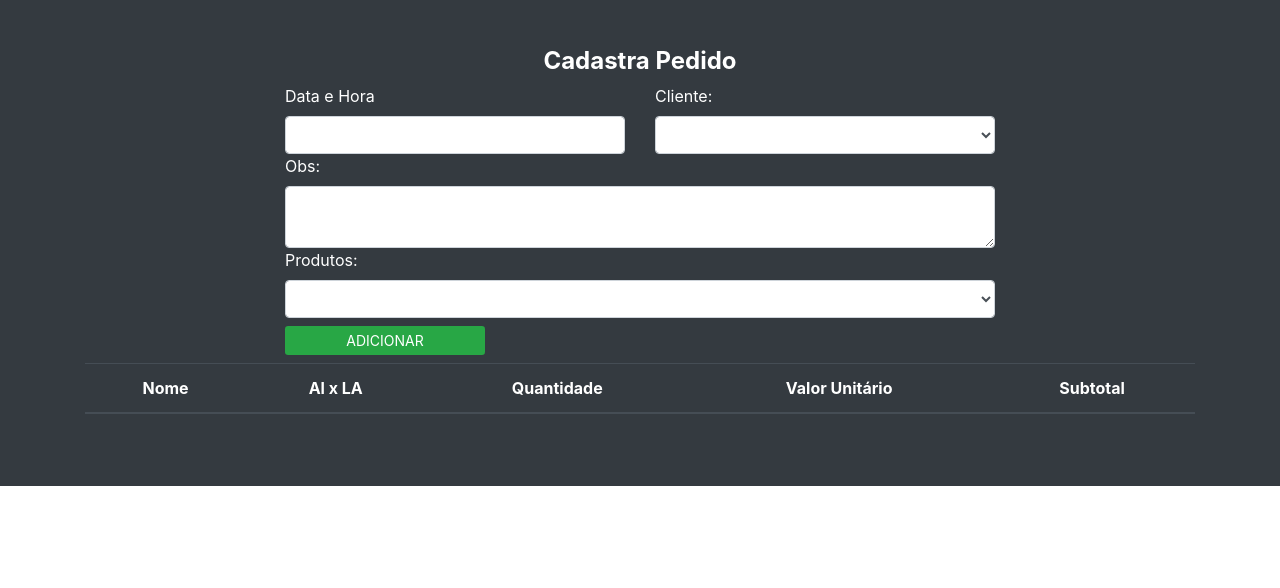
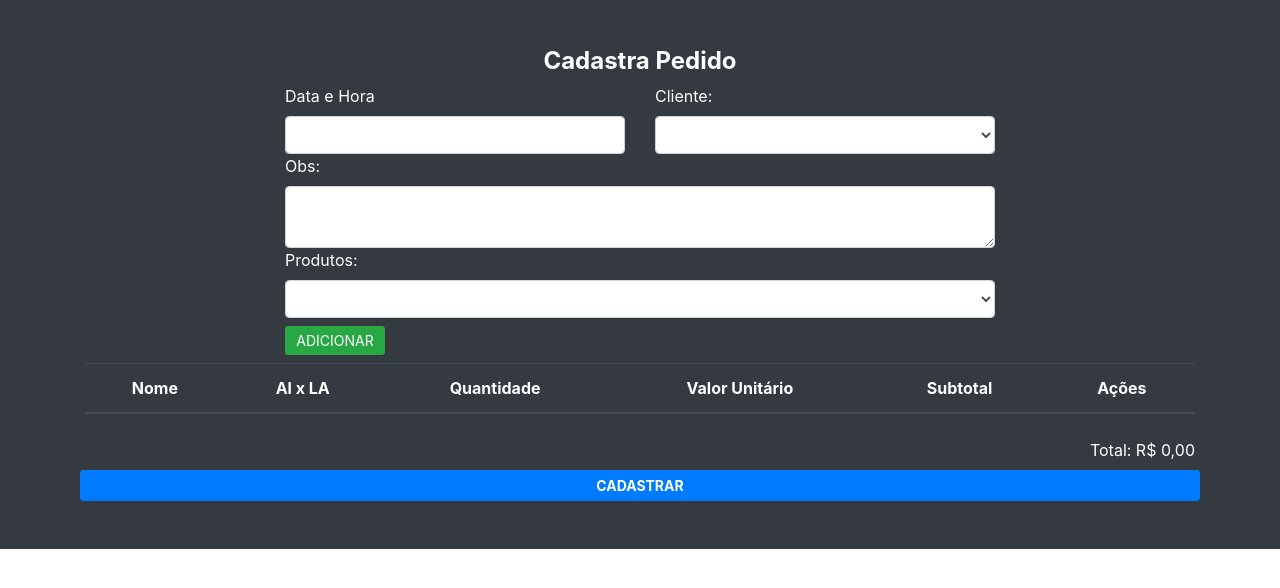
Before and after one commit to JuanFariasGit/sistema_grafica, a PHP site: page /sistema_grafica/cadastra.pedido.php in a window 1280 px wide. Shown: the part 79-667 px from the top of the page. Run offline with PHP 8.4, Linux system fonts and the light colour scheme; a user stored in the database is signed in; data comes from the database, SQL or seed files in the repository; lists and menus that the app fills with data are empty.

Commit message:
Atualização

```diff
--- a/assets/css/style.scss
+++ b/assets/css/style.scss
@@ -1,5 +1,5 @@
 .btn {
-    width: 200px;
+    width: 100px;
 }
 
 .btn:focus {
--- a/assets/js/script.js
+++ b/assets/js/script.js
@@ -2,7 +2,11 @@ function addproduto() {
     let preco = Number(document.getElementById('produtos').value.split("|")[0].split("R$")[1].split(",")[0].split(" ")[1]);
     let nome = document.getElementById("produtos").value.split("|")[1];
 
-    $("#addproduto").append("<tr class='items'><td>"+nome+"</td><td><input class='al mx-2' type='number' step='0.01' min='1' value='1' onchange='mudouvalor()'><input class='la mx-2' type='number' step='0.01' min='1' value='1' onchange='mudouvalor()'></td><td><input class='quantidade' type='number' min='1' value='1' onchange='mudouvalor()'></td><td class='valor_unitario'>R$ "+preco.toFixed(2).replace('.', ',')+"</td><td class='subtotal'>R$ "+preco.toFixed(2).replace('.', ',')+"</td></tr>");
+    if(document.getElementById("produtos").value.split("|")[2] == "m²") {
+        $("#addproduto").append("<tr id='"+nome+"' class='items'><td>"+nome+"</td><td><input class='al mx-2' type='number' name='al[]' step='0.01' min='1' value='1' onchange='mudouvalor()' style='width: 80px'><input class='la mx-2' type='number' name='la[]' step='0.01' min='1' value='1' onchange='mudouvalor()' style='width: 80px'></td><td><input class='quantidade' type='number' name='quantidade[]' min='1' value='1' onchange='mudouvalor()' style='width: 80px'></td><td class='valor_unitario'>R$ "+preco.toFixed(2).replace('.', ',')+"</td><td class='subtotal'>R$ "+preco.toFixed(2).replace('.', ',')+"</td><td><a id='"+nome+"' class='text-danger' href='javascript:void(0)' onclick='delItem(this)'>[x]</a></td></tr>");
+    } else {
+        $("#addproduto").append("<tr id='"+nome+"' class='items'><td>"+nome+"</td><td><input class='al mx-2' type='number' name='al[]' step='0.01' min='1' value='1' onchange='mudouvalor()' readonly='readonly' style='width: 80px;background-color: #EEE'><input class='la mx-2' type='number' name='la[]' step='0.01' min='1' value='1' onchange='mudouvalor()' readonly='readonly' style='width: 80px;background-color: #EEE'></td><td><input class='quantidade' type='number' name='quantidade[]' min='1' value='1' onchange='mudouvalor()' style='width: 80px'></td><td class='valor_unitario'>R$ "+preco.toFixed(2).replace('.', ',')+"</td><td class='subtotal'>R$ "+preco.toFixed(2).replace('.', ',')+"</td><td><a id='"+nome+"' class='text-danger' href='javascript:void(0)' onclick='delItem(this)'>[x]</a></td></tr>");
+    }
 
     soma = 0;
     for(i = 0; i < document.getElementsByClassName('items').length; i++) {
@@ -15,6 +19,15 @@ function mudouvalor() {
     for(i = 0; i < document.getElementsByClassName('subtotal').length; i++) {
         document.getElementsByClassName('subtotal')[i].innerHTML = "R$ " + Number(Number(document.getElementsByClassName("valor_unitario")[i].innerHTML.split("R$")[1].trim().split(",")[0])*Number(document.getElementsByClassName('quantidade')[i].value)*Number(document.getElementsByClassName('al')[i].value)*Number(document.getElementsByClassName('la')[i].value)).toFixed(2).replace('.',',');
     };
+    soma = 0;
+    for(i = 0; i < document.getElementsByClassName('items').length; i++) {
+        soma += Number(Number(document.getElementsByClassName("valor_unitario")[i].innerHTML.split("R$")[1].trim().split(",")[0])*Number(document.getElementsByClassName('quantidade')[i].value)*Number(document.getElementsByClassName('al')[i].value)*Number(document.getElementsByClassName('la')[i].value));
+      };
+      document.getElementById('res').innerHTML = 'Total: R$ '+soma.toFixed(2).replace('.', ',');
+}
+
+function delItem(e) {
+    document.getElementById(e.id).remove();
     soma = 0;
     for(i = 0; i < document.getElementsByClassName('items').length; i++) {
         soma += Number(Number(document.getElementsByClassName("valor_unitario")[i].innerHTML.split("R$")[1].trim().split(",")[0])*Number(document.getElementsByClassName('quantidade')[i].value)*Number(document.getElementsByClassName('al')[i].value)*Number(document.getElementsByClassName('la')[i].value));
--- a/cadastra.cliente.php
+++ b/cadastra.cliente.php
@@ -77,7 +77,7 @@ if($_SERVER['REQUEST_METHOD'] == "POST") {
                                         <input class="form-control" name="uf" type="text" id="uf">
                                 </div>
                                 <div class="col-12">
-                                        <input class="btn-block btn-sm font-weight-bold my-2 bg-primary text-white border-0" type="submit" value="CADASTRAR">
+                                        <input class="btn-block btn-sm font-weight-bold my-2 btn-primary text-white border-0" type="submit" value="CADASTRAR">
                                 </div>
                         </div>
                 </form>
--- a/cadastra.pedido.php
+++ b/cadastra.pedido.php
@@ -16,6 +16,18 @@ $c = new clientes($pdo);
 $clientes = $c->getCliente();
 $p = new produtos($pdo);
 $produtos = $p->getProduto();
+
+if($_SERVER["REQUEST_METHOD"] == "POST") {
+    $quantidade = $_POST['quantidade'];
+    $al = $_POST['al'];
+    $la = $_POST['la'];
+    for($i = 0; $i < count($quantidade); $i++) {
+        echo $quantidade[$i].'|['.$i.']<br>';
+        echo $al[$i].'|['.$i.']<br>';
+        echo $la[$i].'|['.$i.']<br>';
+    }
+    exit;
+}
 ?>
 
 <?php require 'inc/header.php'; ?>
@@ -55,13 +67,13 @@ $produtos = $p->getProduto();
                             <select class="form-control mb-2" name="produtos" id="produtos">
                                 <option></option>
                                 <?php foreach($produtos as $produto): ?>
-                                <option value="<?php echo $produto['valor']; ?>|<?php echo $produto['nome']; ?>"><?php echo $produto['nome']; ?></option>
+                                <option value="<?php echo $produto['valor']; ?>|<?php echo $produto['nome']; ?>|<?php echo $produto['unidademedida']; ?>"><?php echo $produto['nome']; ?></option>
                                 <?php endforeach; ?>
                             </select>
-                            <a class="btn-sm btn bg-success text-white border-0" href="javascript:void(0);" onclick="addproduto()">ADICIONAR</a>
+                            <a class="btn-sm btn btn-success text-white border-0" href="javascript:void(0);" onclick="addproduto()">ADICIONAR</a>
                         </div>
                     </div>
-                    <div class="col-sm-12 d-flex justify-content-center my-2">
+                    <div class="col-sm-12 d-flex justify-content-center flex-column my-2">
                         <div class="table-responsive">
                             <table class="table table-dark text-center">
                             <thead>
@@ -71,13 +83,16 @@ $produtos = $p->getProduto();
                                     <th  scope="col">Quantidade</th>
                                     <th  scope="col">Valor Unitário</th>
                                     <th  scope="col">Subtotal</th>
+                                    <th scope="col">Ações</th>
                                 </tr>
                             </thead>
                             <tbody id="addproduto"></tbody>
+                            </table>
                         </div>
-                         <div id="res"></div>
+                        <div class="ml-auto mt-2" id="res">Total: R$ 0,00</div>
                     </div>
-                </div>
+                    <input class="btn btn-sm btn-block btn-primary font-weight-bold" type="submit" value="CADASTRAR">
+                    </div>
             </form>
         </div>
     </div>
--- a/cadastra.produto.php
+++ b/cadastra.produto.php
@@ -63,7 +63,7 @@ if($_SERVER['REQUEST_METHOD'] == 'POST') {
                             <input class="form-control" type="text" name="valor" id="valor" onkeydown="mascara_valor(this, valor, event)">
                         </div>
                         <div class="col-12 my-2">
-                            <input class="btn-block btn-sm bg-primary text-white border-0 font-weight-bold" type="submit" value="CADASTRAR">
+                            <input class="btn-block btn-sm btn-primary text-white border-0 font-weight-bold" type="submit" value="CADASTRAR">
                         </div>
                     </div>
                 </form>
```
Also changed, not shown: assets/css/style.css.
